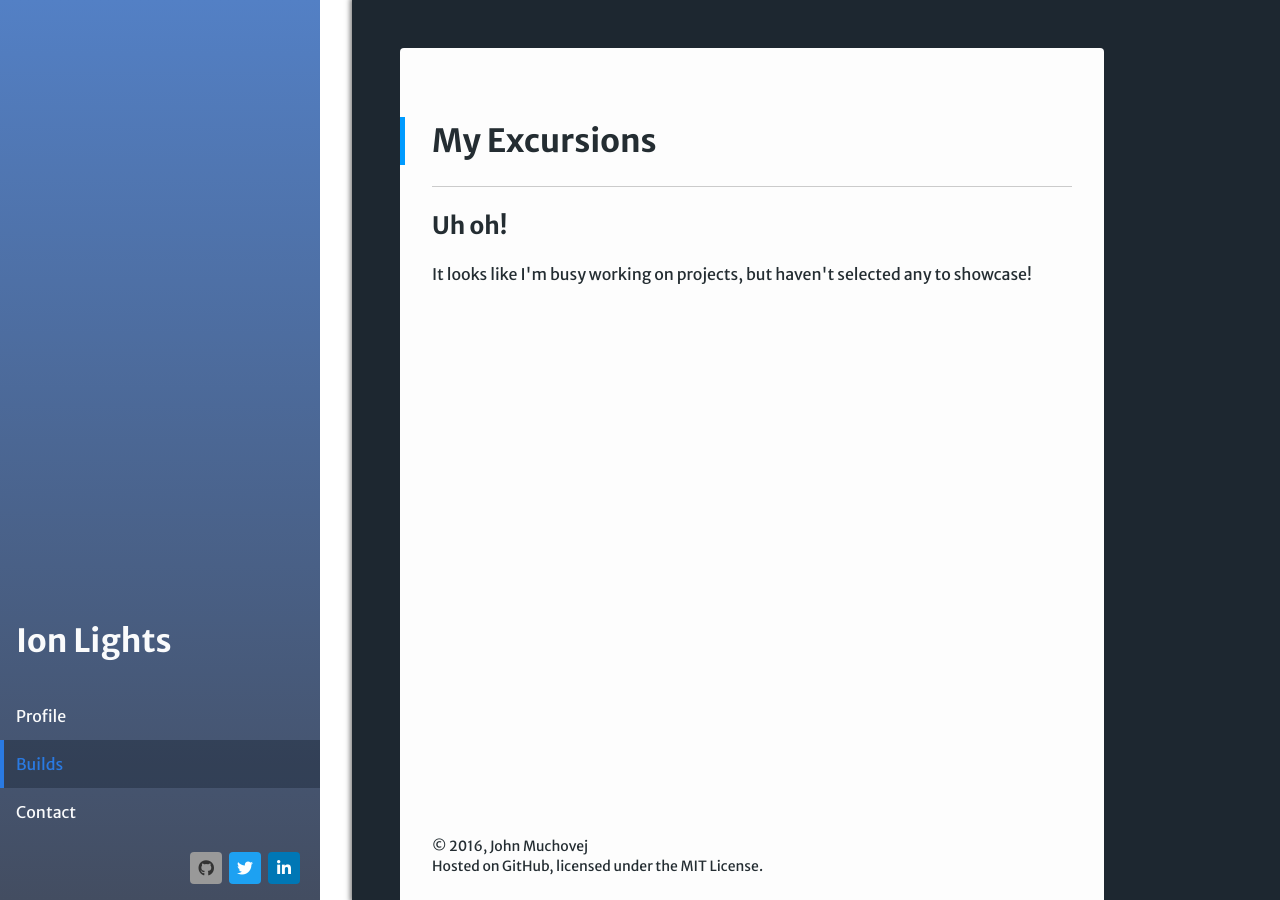
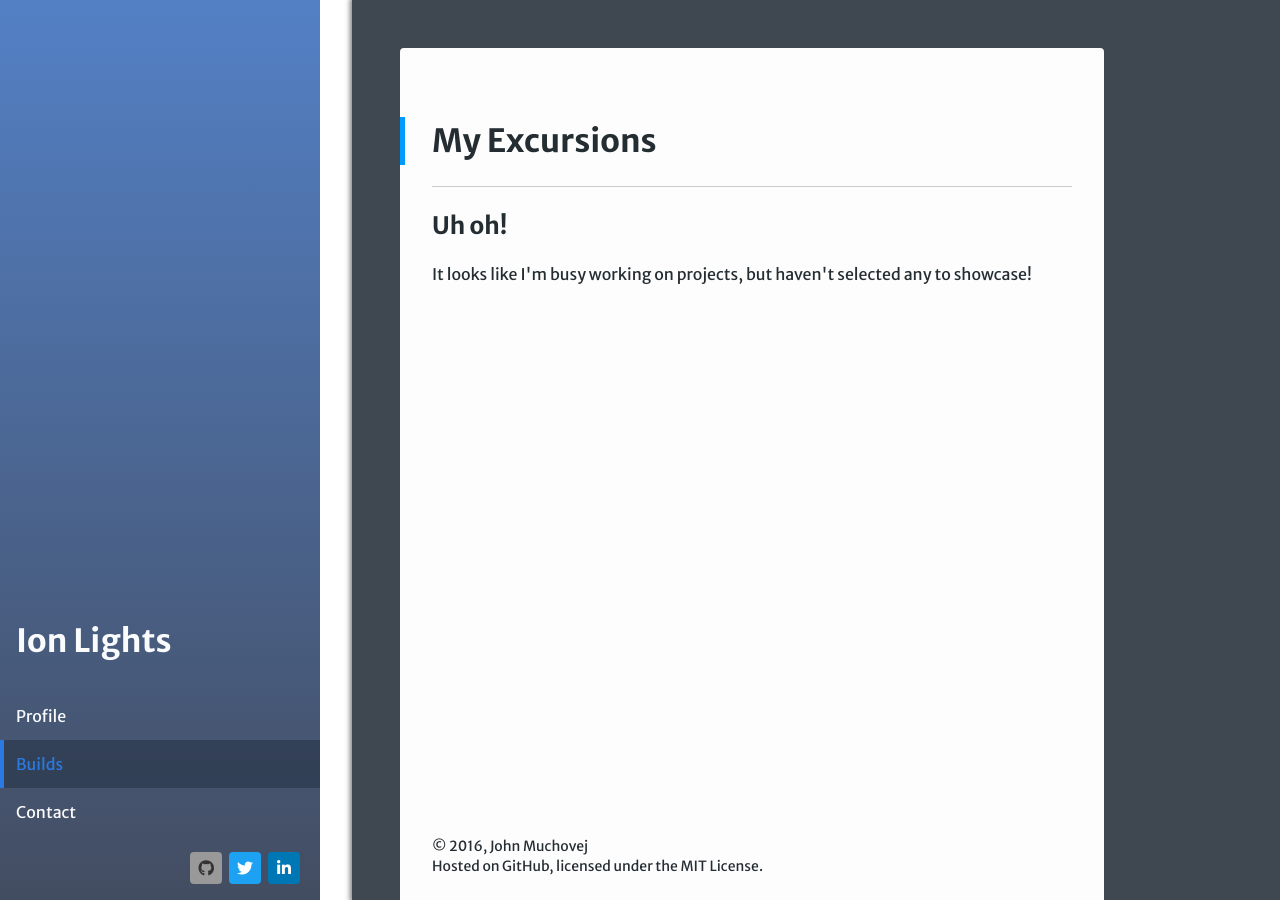
Before and after one commit to ionlights/ionlights.github.io, a Jekyll site: the page built from builds.html, in a window 1280 px wide. Built offline with Jekyll 4.4.1, drawn with Linux system fonts in a browser that asks for light colours; nearby versions of some CDN libraries.

Commit message:
Updated '_sass/_page.scss' via CloudCannon

```diff
--- a/_sass/_page.scss
+++ b/_sass/_page.scss
@@ -6,6 +6,7 @@ div.page {
   // background: #111d28;
   // background: #161f28;
   background: #1d2730;
+  background: #3f4850;
   width: calc(100% - 22rem);
   box-shadow: 0px 0px 5px 2px rgba(0, 0, 0, 0.5);
 
```
